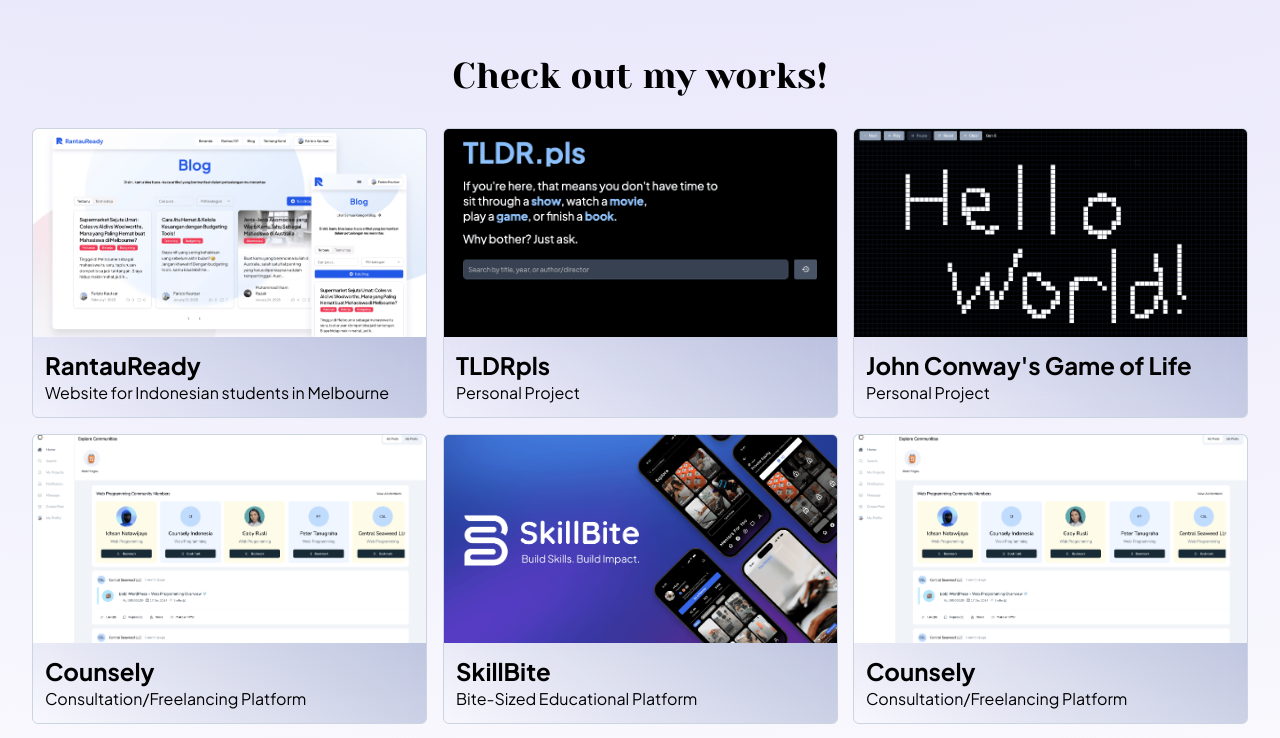
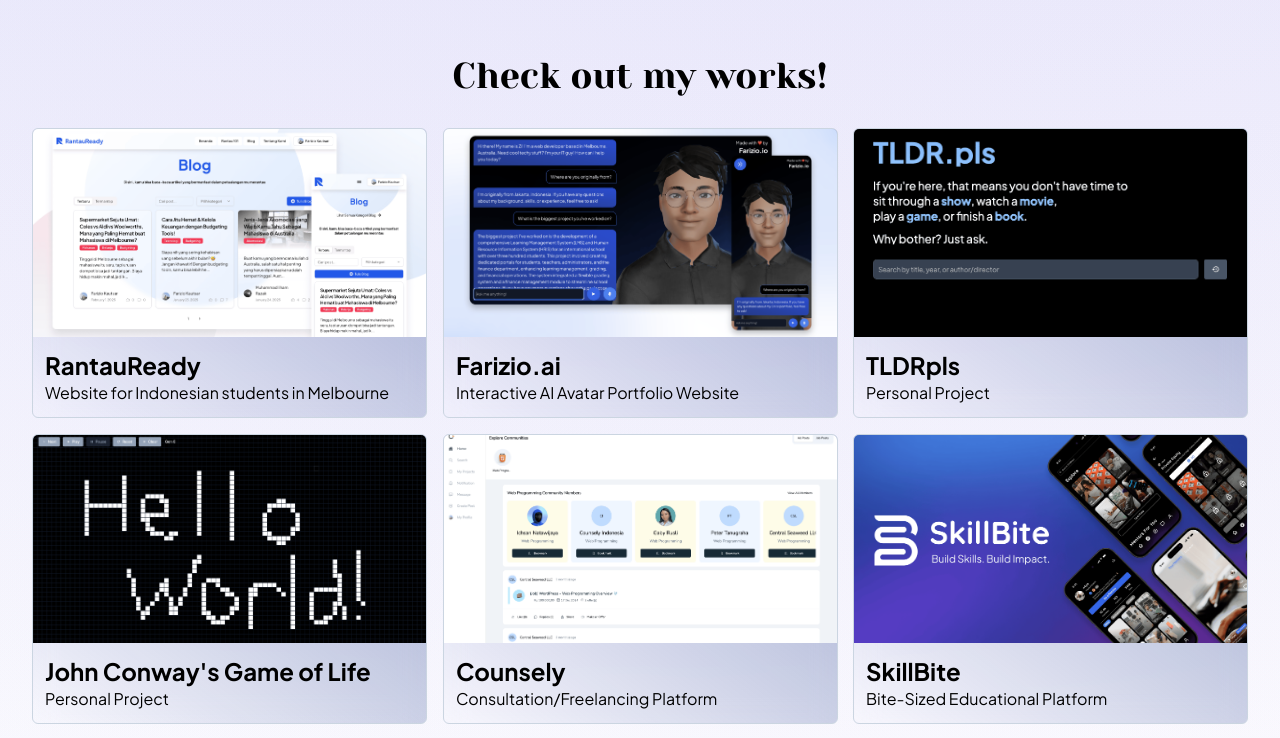
Before and after one commit to FarizioKautsar/profile-website, a Next.js app: page / in a window 1280 px wide. Shown: the part 4200-4938 px from the top of the page. Built offline with nearby package versions, Linux system fonts and the light colour scheme; no server answers.

Commit message:
Added 3d avatar as portfolio

```diff
--- a/src/components/InquiryForm.tsx
+++ b/src/components/InquiryForm.tsx
@@ -173,7 +173,7 @@
             register={register("timeline")}
             error={errors.timeline}
           />
-          <div className="col-span-3 -mt-3 text-center">
+          <div className="md:col-span-3 -mt-3 mb-5 text-center">
             <Link
               href="/rates"
               className="hover:underline"
--- a/src/data/projects.ts
+++ b/src/data/projects.ts
@@ -210,6 +210,20 @@
       require("@/images/projects/rantauready/rantauready3.png"),
     ],
   },
+  {
+    name: 'Farizio.ai',
+    subTitle: 'Interactive AI Avatar Portfolio Website',
+    client: 'Myself',
+    yearFrom: 2025,
+    yearTo: 2025,
+    websiteUrl: 'https://chat.farizio.io',
+    description: 'I recently developed an interactive AI-powered portfolio to showcase my work in a more engaging way. Rather than a traditional resume, this platform allows users to have a conversation with my AI avatar, which can provide insights into my projects, career history, and experience. Built with Next.js, OpenAI, Amazon Polly, and Three.js, the avatar responds to voice input through microphone interaction, delivering answers with realistic speech. This was also my first time using Three.js, making it an exciting opportunity to integrate 3D visuals into the experience.',
+    techStack: [TECH_STACKS.NEXTJS, TECH_STACKS.TAILWIND, TECH_STACKS.CHATGPT, TECH_STACKS.THREEJS],
+    imageUrls: [
+      require("@/images/projects/3davatar/3davatar1.png"),
+      require("@/images/projects/3davatar/3davatar2.png"),
+    ],
+  }
 ];
 
 export default projects;
--- a/src/data/techStacks.ts
+++ b/src/data/techStacks.ts
@@ -18,6 +18,7 @@
   SiNestjs,
   SiShadcnui,
   SiStrapi,
+  SiThreedotjs,
   SiTypeform,
   SiWordpress,
 } from "react-icons/si";
@@ -157,6 +158,12 @@
     url: "https://www.figma.com/",
     type: ["DESIGN", "UI/UX"],
   } as TechStack,
+  THREEJS: {
+    name: "Three.js",
+    icon: SiThreedotjs,
+    url: "https://threejs.org/",
+    type: ["FRONTEND"],
+  } as TechStack
 };
 
 export default TECH_STACKS;
```
Also changed, not shown: src/images/projects/3davatar/3davatar1.png (added), src/images/projects/3davatar/3davatar2.png (added).
